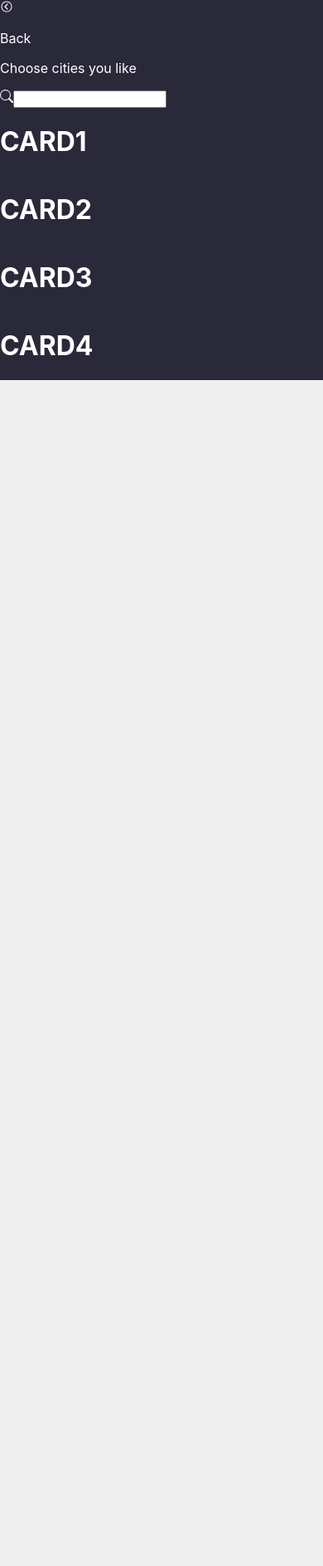
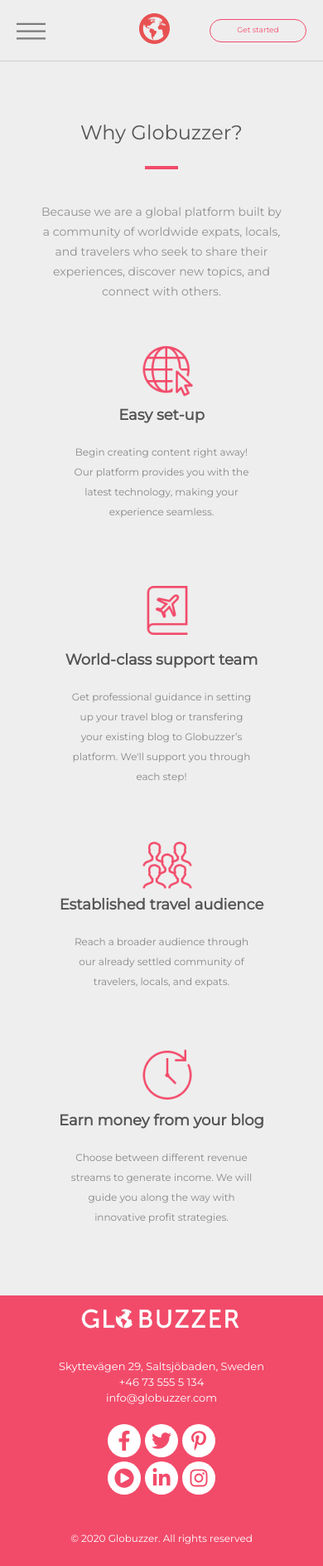
Before and after one commit to tarcea/why-globuzzer, a React (Create React App) app: page /signup in a window 390 px wide. Shown: the whole page at 83% size. Before the commit the page ends 844 px from the top, so only its background shows below. Built offline with nearby package versions, Linux system fonts and the light colour scheme.

Commit message:
animation effect on mobile menu

```diff
--- a/src/App.js
+++ b/src/App.js
@@ -23,12 +23,9 @@
 
   return (
     <div>
-    <BrowserRouter>
-    {pathname !== '/signup' && <Navbar width={width} />}
-      <Route exact path="/" component={WhyGlobuzzer} />
-      <Route path="/signup" component={SignUp} />
-    {pathname !== '/signup' && <Footer width={width} />}
-    </BrowserRouter>
+    <Navbar width={width} />
+    <WhyGlobuzzer />
+    <Footer width={width} />
     </div>
   );
 }
--- a/src/components/Navbar/Navbar.css
+++ b/src/components/Navbar/Navbar.css
@@ -95,7 +95,7 @@
   left: 0px;
   border-radius: 1px;
   animation-name: myAnimation;
-  animation-duration: 200ms;
+  animation-duration: 150ms;
   /*animation-delay: 200ms;*/
   animation-fill-mode: forwards;
 }
```
